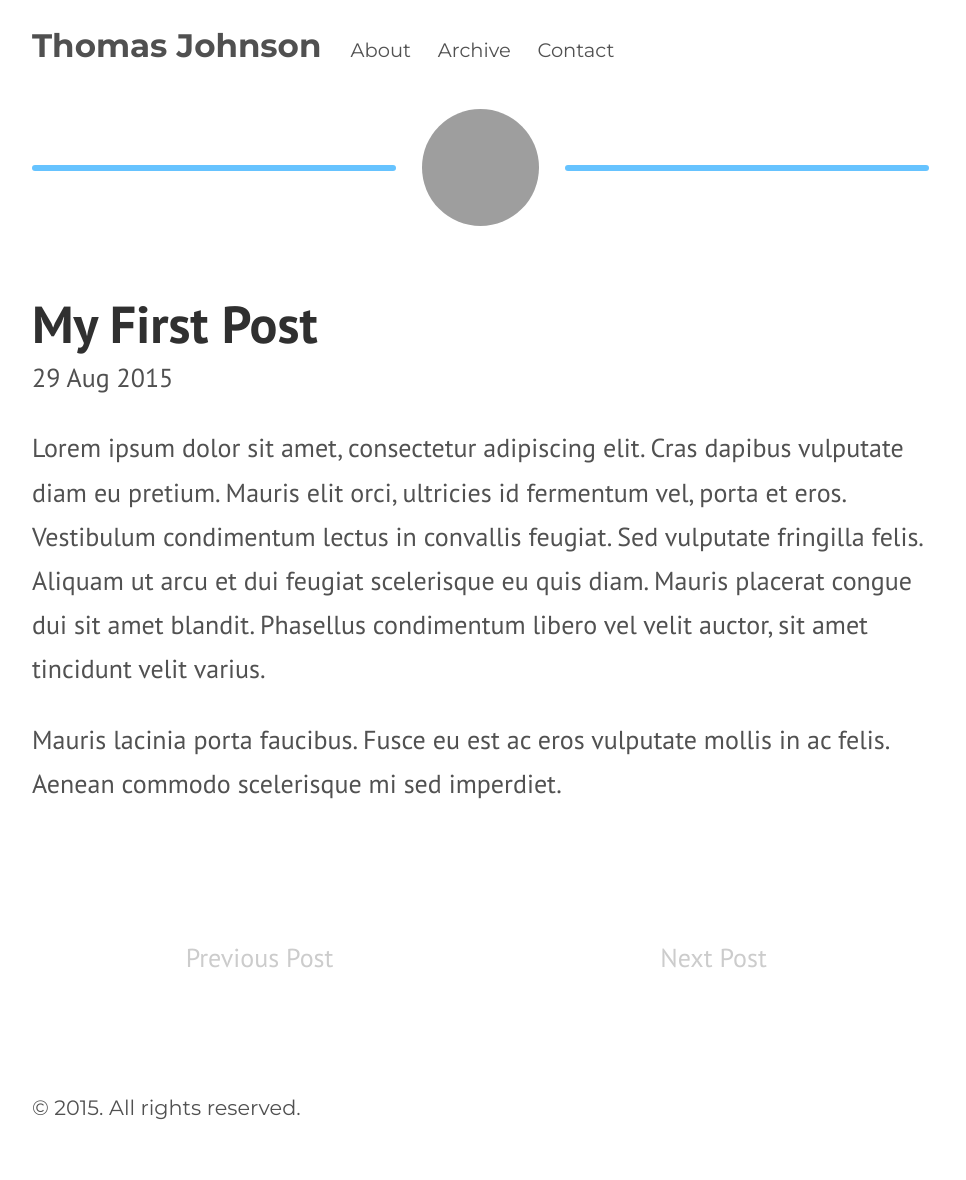
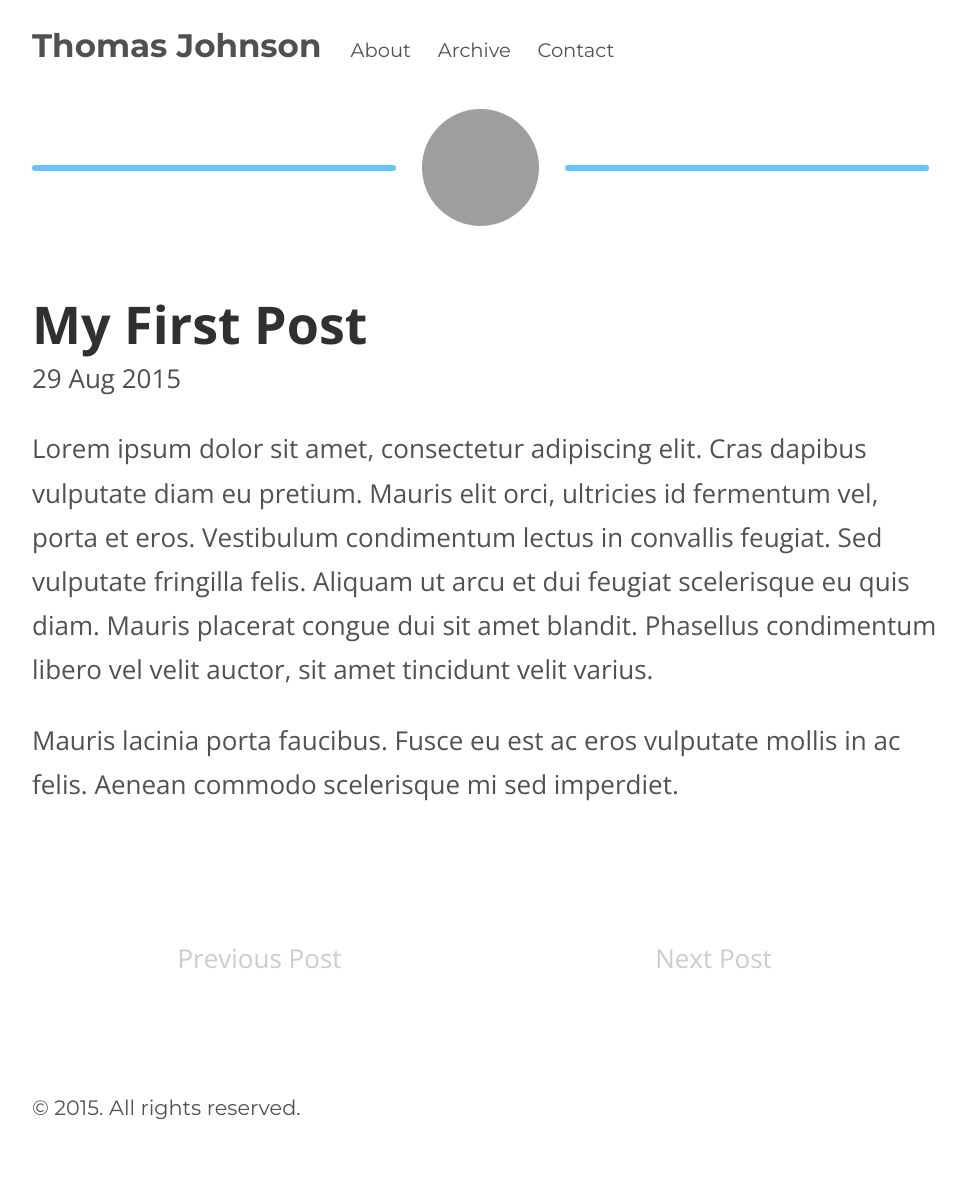
Before and after one commit to thomasij813/thomasij813.github.io, a Jekyll site: the page built from index.html, in a window 1280 px wide. Shown: the whole page, without its empty margins (153-1119 px from the left). Built offline with Jekyll 4.4.1, drawn with Linux system fonts in a browser that asks for light colours; nearby versions of some CDN libraries; the list of posts is cut into pages by our own code; grey boxes are pictures that could not be loaded.

Commit message:
Change post font to Open Sans

```diff
--- a/_sass/_base.scss
+++ b/_sass/_base.scss
@@ -3,7 +3,7 @@
 // Update the foundational and global aspects of the page.
 
 @import url(https://fonts.googleapis.com/css?family=Montserrat:400,700);
-@import url(https://fonts.googleapis.com/css?family=PT+Sans:400,700,400italic);
+@import url(https://fonts.googleapis.com/css?family=Open+Sans:400,400italic,700);
 
 * {
   -webkit-box-sizing: border-box;
--- a/_sass/_pagination.scss
+++ b/_sass/_pagination.scss
@@ -6,7 +6,7 @@
 .pagination {
   overflow: hidden; // clearfix
   margin: 0 -1.5rem 1rem;
-  font-family: "PT Sans", Helvetica, Arial, sans-serif;
+  font-family: "Open Sans", Helvetica, Arial, sans-serif;
   color: #ccc;
   text-align: center;
 }
--- a/_sass/_posts.scss
+++ b/_sass/_posts.scss
@@ -6,7 +6,7 @@
 .page,
 .post {
   margin-bottom: 4em;
-  font-family: "PT Sans";
+  font-family: "Open Sans";
 }
 
 // Blog post or page title
```
Also changed, not shown: 8 other files.
